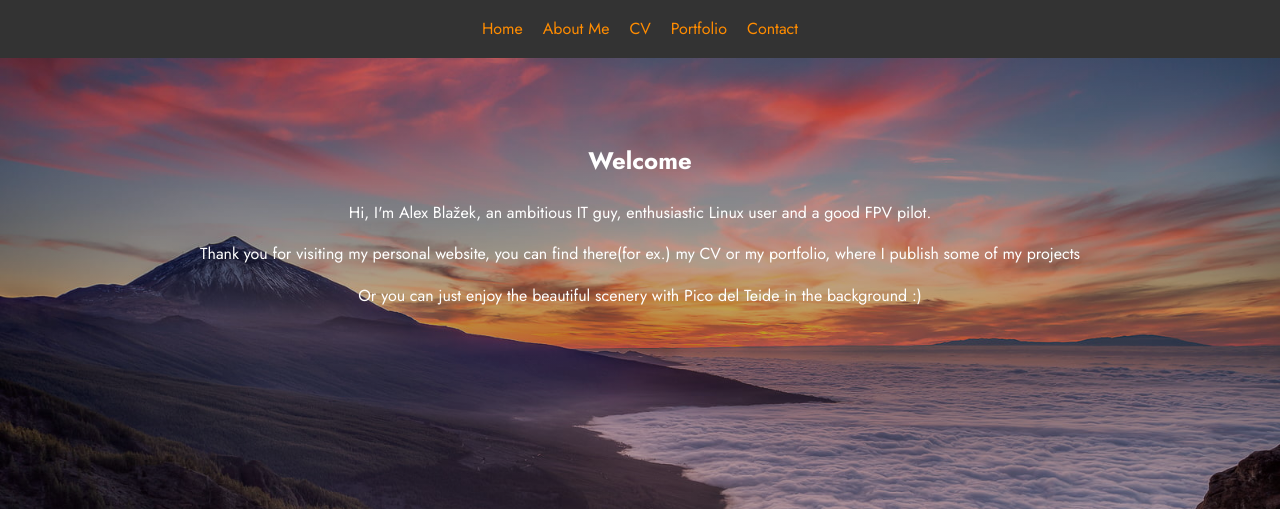
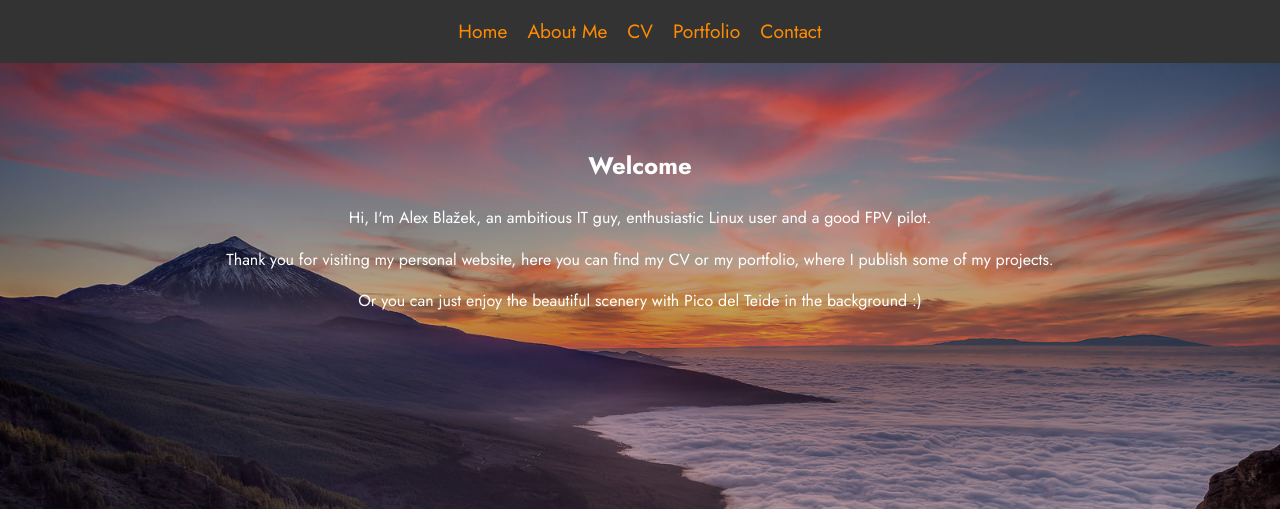
Before and after one commit to BlazaAlex/blazaalex.github.io, a PHP site: page / in a window 1280 px wide. Shown: the top 509 px of the page. Run offline with PHP 8.4, Linux system fonts and the light colour scheme.

Commit message:
header text size adjust, typos

```diff
--- a/aboutMe.html
+++ b/aboutMe.html
@@ -31,7 +31,7 @@
             </div>
             <div class="aboutme">
                 <p>I když se vám na první pohled mohu zdát na 23 let, jsem pořád středoškolák. Jsem hrdý uživatel
-                    Linuxu, ve volném čase sportuji, skládám rubikovu kostku, nebo programuji(například tuto stránku).
+                    Linuxu a ve volném čase sportuji, skládám rubikovu kostku, nebo programuji(například tuto stránku).
                     Jsem lehký cholerik a introvert, ale také rád pracuji v týmu. Jsem ve své práci pečlivý, a snažím se
                     co nejefektivněji dosáhnout požadovaného výsledku.
                     Dokážu se postavit problému a využít všech svých sil, abych ho vyřešil.</p>
--- a/index.html
+++ b/index.html
@@ -26,8 +26,8 @@
     <section class="home">
         <h1>Welcome</h1>
         <p>Hi, I'm Alex Blažek, an ambitious IT guy, enthusiastic Linux user and a good FPV pilot.</p>
-        <p>Thank you for visiting my personal website, you can find there(for ex.) my CV or my portfolio, where I
-            publish some of my projects</p>
+        <p>Thank you for visiting my personal website, here you can find my CV or my portfolio, where I
+            publish some of my projects.</p>
         <p>Or you can just enjoy the beautiful scenery with Pico del Teide in the background :)</p>
     </section>
 </main>
--- a/style.css
+++ b/style.css
@@ -46,6 +46,7 @@ header nav ul li {
 
 header nav ul li a {
     color: darkorange;
+    font-size: 1.5vw;
     text-decoration: none;
 }
 
```
